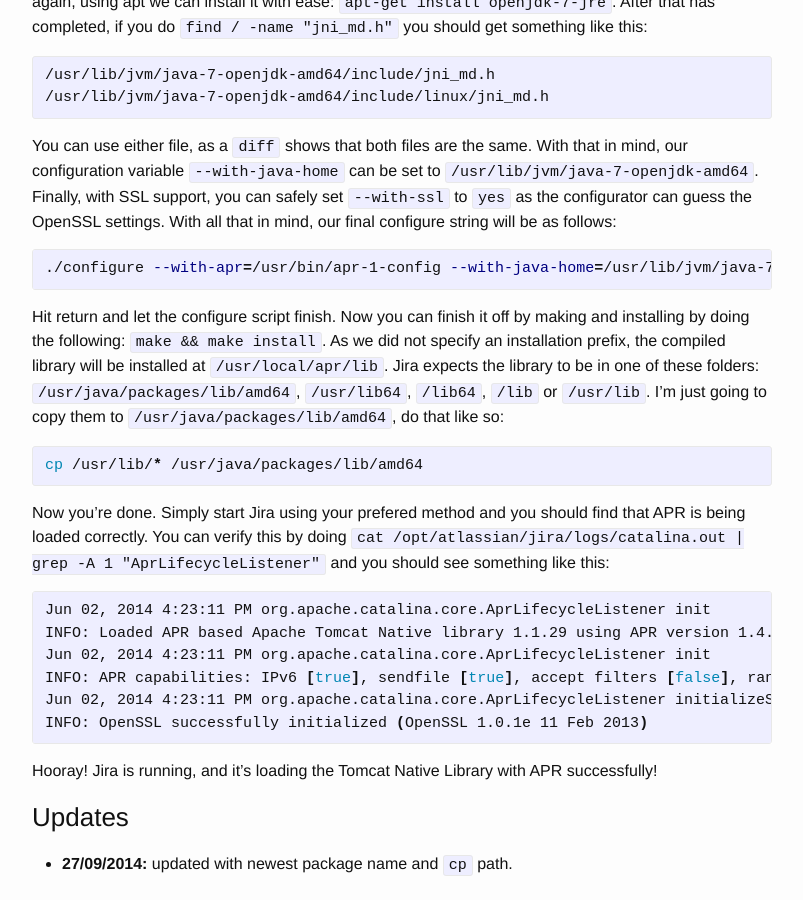
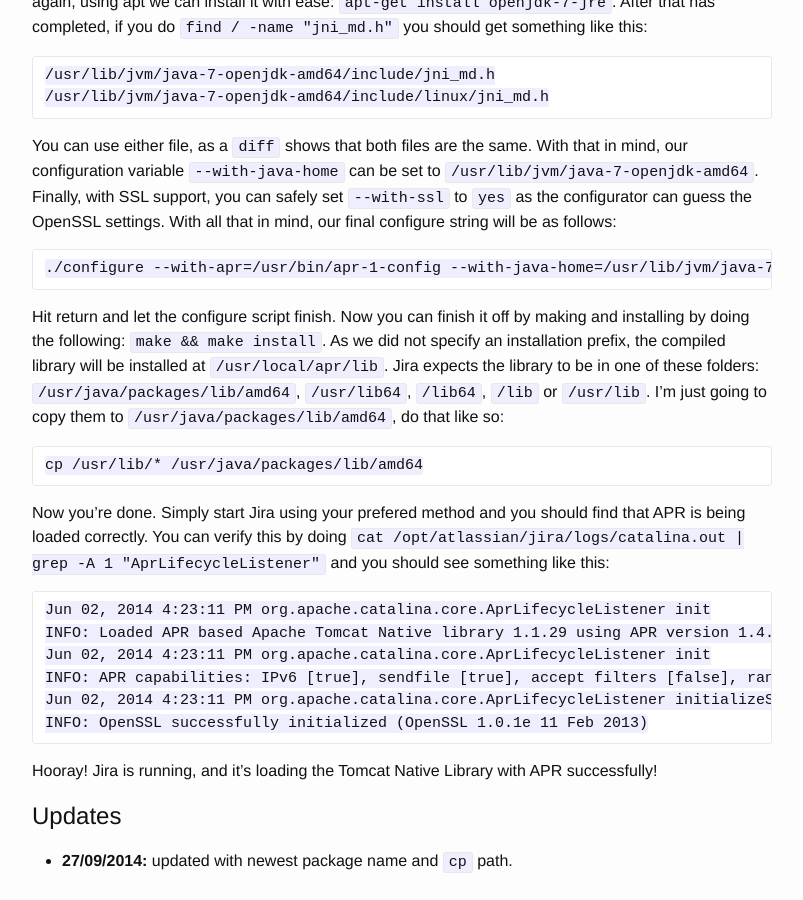
Before and after one commit to yesdevnull/yesdevnull.github.io, a Jekyll site: the page built from _posts/2014-06-02-installing-the-apr-based-tomcat-native-library-for-jira-on-debian-7.md, in a window 1280 px wide and 900 px high, scrolled down 1118 px. Shown: the whole window, without its empty margins (238-1041 px from the left). Built offline with Jekyll 4.4.1, drawn with Linux system fonts in a browser that asks for light colours; Markdown is read by kramdown in place of the engine named in the settings; some of the changed text lies outside the part shown.

Commit message:
Nicer syntax highlighting with Redcarpet

````diff
--- a/_posts/2014-06-02-installing-the-apr-based-tomcat-native-library-for-jira-on-debian-7.md
+++ b/_posts/2014-06-02-installing-the-apr-based-tomcat-native-library-for-jira-on-debian-7.md
@@ -9,25 +9,25 @@ tags:
 ---
 If you’re self-hosting [Jira](https://www.atlassian.com/software/jira) on Debian (or another platform, but this post is Debian specific) you might notice in the catalina.log file a line that reports something like this:
 
-{% highlight bash %}
+```
 INFO: The APR based Apache Tomcat Native library which allows optimal performance in production environments was not found on the java.library.path: /usr/java/packages/lib/amd64:/usr/lib64:/lib64:/lib:/usr/lib
-{% endhighlight %}
+```
 
 While this message [isn’t a bug](https://confluence.atlassian.com/display/STASHKB/Stash+console+output%3A+INFO%3A+The+APR+based+Apache+Tomcat+Native+library+which+allows+optimal+performance+in+production+environments+was+not+found) per se, but if you’re a completist like me, you’ll want to get it installed to speed up performance for Jira.
 
 First up, you’ll want to install [Apache Portable Runtime](http://apr.apache.org/) library along with OpenSSL, if you want to use SSL. Using the command line, we’ll install them with `apt-get`:
 
-{% highlight bash %}
+```
 apt-get install libapr1-dev libssl-dev
-{% endhighlight %}
+```
 
 Go through the process of installing the libraries by following the `apt` prompts. Note that the version of OpenSSL installed is 1.0.1e, but [is patched for CVE-2014-0160](http://www.debian.org/security/2014/dsa-2896) aka Heartbleed).
 
 Next, we’ve got to grab the tomcat native library source tarball (tomcat-native.tar.gz) from Jira so we can compile from source. If you installed Jira from the .bin installer, Jira should be installed at `/opt/atlassian/jira`. From there, you’ll find the tomcat-native.tar.gz in the `bin/` folder (full path: `/opt/atlassian/jira/bin`). To keep the `bin` directory clean, we’ll extract the tarball to the home folder of the logged in user:
 
-{% highlight bash %}
+```
 tar -xzvf tomcat-native.tar.gz -C ~
-{% endhighlight %}
+```
 
 Now if you cd into the home directory (`cd` then `ls -la`) you’ll find a directory called `tomcat-native-1.1.29-src`. We’ll need to locate the `configure` script that is some where in that folder. Thankfully, I’ve already done the research for you and it’s in `jni/native`. `cd` to that location.
 
@@ -35,35 +35,35 @@ Now that we’ve got the configure script, we need to run the script with the ap
 
 Next, the JRE/JDK location. Jira comes with a bundled JRE, but it’s not sufficient for the Tomcat Native Library configurator. If you use the Jira JRE path of `/opt/atlassian/jira/jre` you’ll get the error `checking os_type directory... Cannot find jni_md.h in /opt/atlassian/jira/jre` when you run the configuration script. To rectify this, you’ll need the OpenJDK JRE for Linux. Once again, using apt we can install it with ease: `apt-get install openjdk-7-jre`. After that has completed, if you do `find / -name "jni_md.h"` you should get something like this:
 
-{% highlight bash %}
+```
 /usr/lib/jvm/java-7-openjdk-amd64/include/jni_md.h
 /usr/lib/jvm/java-7-openjdk-amd64/include/linux/jni_md.h
-{% endhighlight %}
+```
 
 You can use either file, as a `diff` shows that both files are the same. With that in mind, our configuration variable `--with-java-home` can be set to `/usr/lib/jvm/java-7-openjdk-amd64`. Finally, with SSL support, you can safely set `--with-ssl` to `yes` as the configurator can guess the OpenSSL settings. With all that in mind, our final configure string will be as follows:
 
-{% highlight bash %}
+```
 ./configure --with-apr=/usr/bin/apr-1-config --with-java-home=/usr/lib/jvm/java-7-openjdk-amd64 --with-ssl=yes
-{% endhighlight %}
+```
 
 Hit return and let the configure script finish. Now you can finish it off by making and installing by doing the following: `make && make install`. As we did not specify an installation prefix, the compiled library will be installed at `/usr/local/apr/lib`. Jira expects the library to be in one of these folders: `/usr/java/packages/lib/amd64`, `/usr/lib64`, `/lib64`, `/lib` or `/usr/lib`. I’m just going to copy them to `/usr/java/packages/lib/amd64`, do that like so:
 
-{% highlight bash %}
+```
 cp /usr/lib/* /usr/java/packages/lib/amd64
-{% endhighlight %}
+```
 
 Now you’re done. Simply start Jira using your prefered method and you should find that APR is being loaded correctly. You can verify this by doing `cat /opt/atlassian/jira/logs/catalina.out | grep -A 1 "AprLifecycleListener"` and you should see something like this:
 
-{% highlight bash %}
+```
 Jun 02, 2014 4:23:11 PM org.apache.catalina.core.AprLifecycleListener init
 INFO: Loaded APR based Apache Tomcat Native library 1.1.29 using APR version 1.4.6.
 Jun 02, 2014 4:23:11 PM org.apache.catalina.core.AprLifecycleListener init
 INFO: APR capabilities: IPv6 [true], sendfile [true], accept filters [false], random [true].
 Jun 02, 2014 4:23:11 PM org.apache.catalina.core.AprLifecycleListener initializeSSL
 INFO: OpenSSL successfully initialized (OpenSSL 1.0.1e 11 Feb 2013)
-{% endhighlight %}
+```
 
 Hooray! Jira is running, and it’s loading the Tomcat Native Library with APR successfully!
 
-### Updates
+# Updates
 - **27/09/2014:** updated with newest package name and `cp` path.
````
Also changed, not shown: _posts/2014-03-06-using-php-54-on-media-temples-grid-hosting.md (+8 -8 lines), _posts/2014-03-12-last-fm-album-image-generator.md (+2 -2 lines), _posts/2014-03-12-queens-of-the-stone-age-nine-inch-nails.md (+2 -2 lines), _posts/2014-04-09-os-x-server-and-heartbleed.md (+2 -2 lines).
